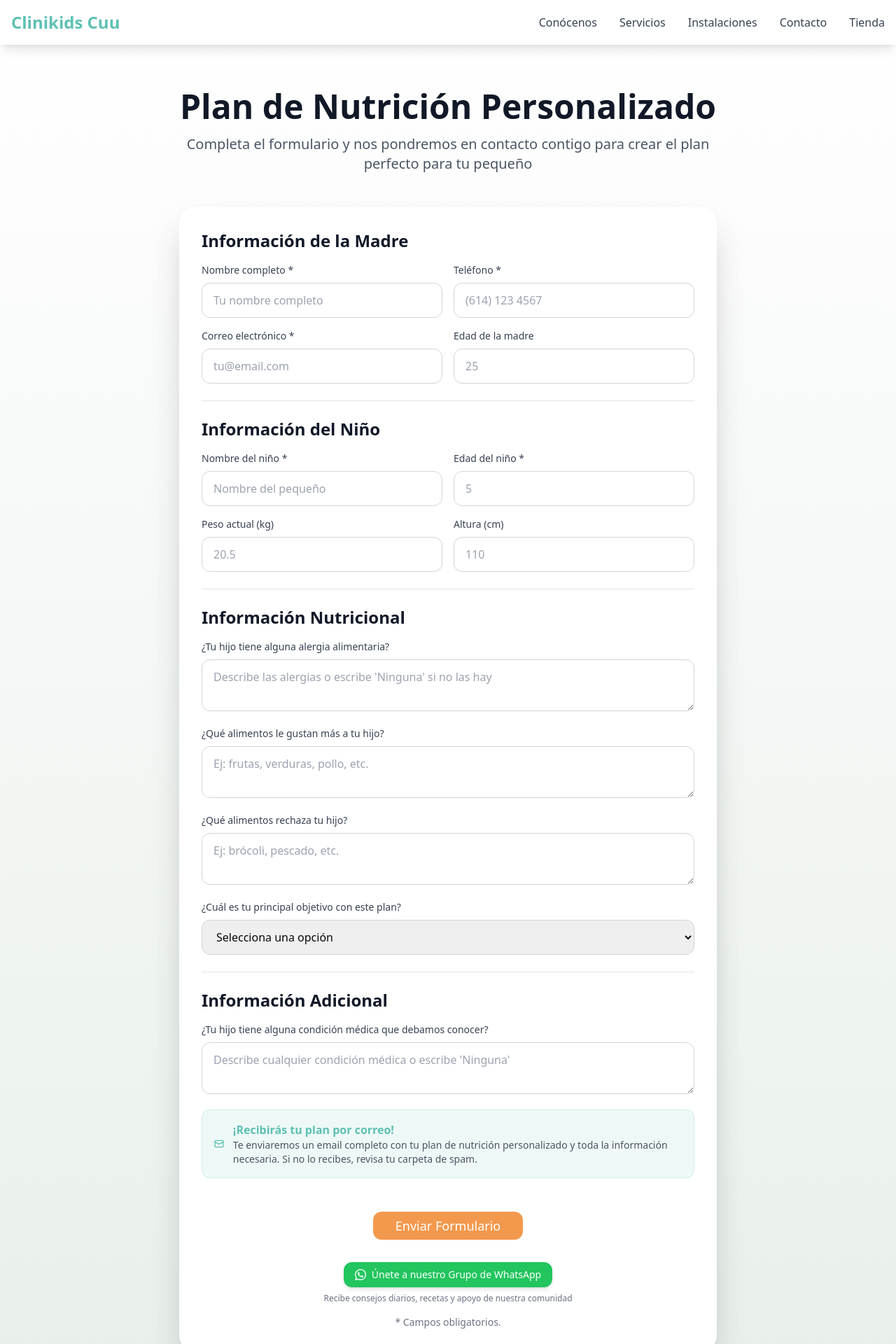
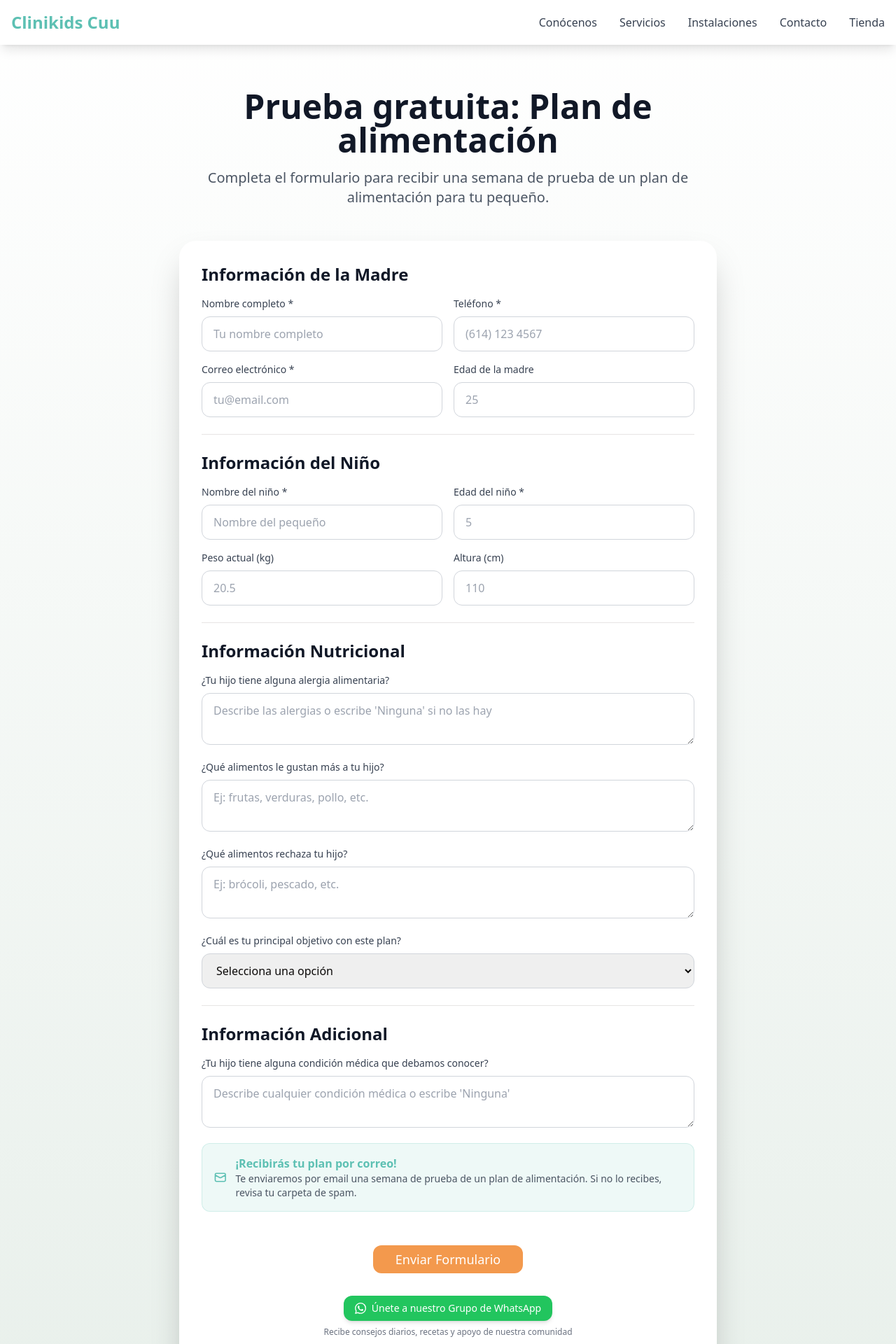
Before and after one commit to LibOrtega/chinocoso, a Next.js app: page /tienda/plan-nutricion in a window 1280 px wide. Shown: the top 1920 px of the page at 70% size. Built offline with nearby package versions, Linux system fonts and the light colour scheme.

Commit message:
tienda modificada

```diff
--- a/app/tienda/page.tsx
+++ b/app/tienda/page.tsx
@@ -91,7 +91,7 @@ export default function Tienda() {
 
                 <Link href="/tienda/plan-nutricion">
                   <Button className="w-full bg-[#f3994d] hover:bg-[#f3994d]/90 text-white py-2 text-base">
-                    ¡Quiero el Plan!
+                    Prueba gratuita de una semana
                   </Button>
                 </Link>
               </div>
--- a/app/tienda/plan-nutricion/page.tsx
+++ b/app/tienda/plan-nutricion/page.tsx
@@ -92,11 +92,11 @@ export default function PlanNutricion() {
         <div className="max-w-3xl mx-auto">
           <div className="text-center mb-8 md:mb-12">
             <h1 className="text-3xl md:text-4xl lg:text-5xl font-bold text-gray-900 mb-4">
-              Plan de Nutrición Personalizado
+              Prueba gratuita: Plan de alimentación
             </h1>
             <p className="text-lg md:text-xl text-gray-600 px-2">
-              Completa el formulario y nos pondremos en contacto contigo para crear
-              el plan perfecto para tu pequeño
+              Completa el formulario para recibir una semana de prueba de un plan de alimentación
+              para tu pequeño.
             </p>
           </div>
 
@@ -107,7 +107,7 @@ export default function PlanNutricion() {
                 <div className="text-green-600 text-2xl">✅</div>
                 <div>
                   <h3 className="font-semibold text-green-800 text-lg">¡Formulario enviado exitosamente!</h3>
-                  <p className="text-green-700">Te hemos enviado un email con tu plan de nutrición personalizado. Revisa tu bandeja de entrada y la carpeta de spam.</p>
+                  <p className="text-green-700">Te enviamos por email tu semana de prueba de un plan de alimentación. Revisa tu bandeja de entrada y la carpeta de spam.</p>
                 </div>
               </div>
             </div>
@@ -341,7 +341,7 @@ export default function PlanNutricion() {
                       </svg>
                       <div>
                         <p className="font-semibold text-[#5dc0b3]">¡Recibirás tu plan por correo!</p>
-                        <p className="text-sm text-gray-600">Te enviaremos un email completo con tu plan de nutrición personalizado y toda la información necesaria. Si no lo recibes, revisa tu carpeta de spam.</p>
+                        <p className="text-sm text-gray-600">Te enviaremos por email una semana de prueba de un plan de alimentación. Si no lo recibes, revisa tu carpeta de spam.</p>
                       </div>
                     </div>
                   </div>
```
